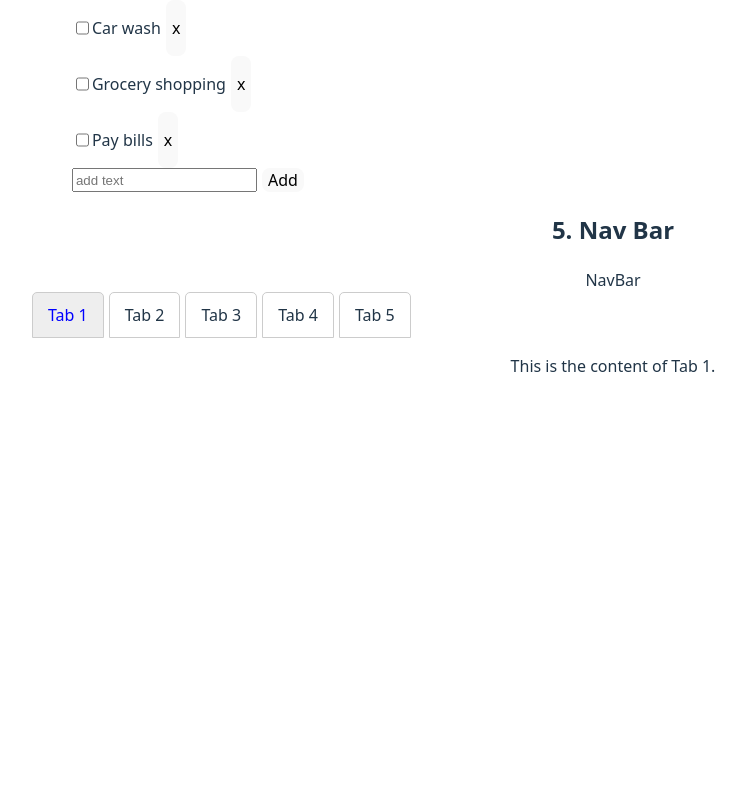
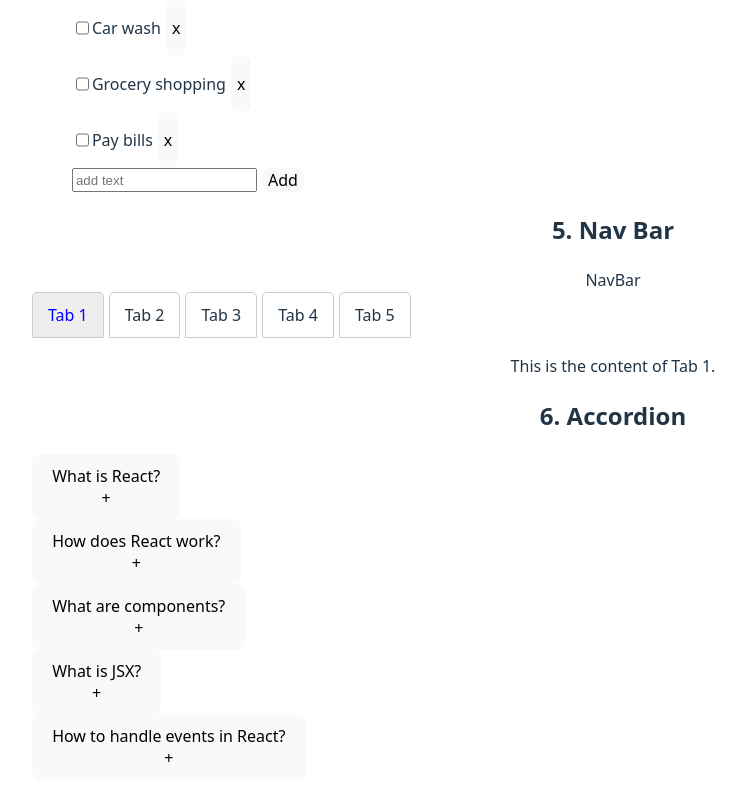
Before and after one commit to sachingupta/react-2025, a React (Vite) app: page / in a window 1280 px wide. Shown: the part 1192-1992 px from the top of the page, without its empty margins (27-772 px from the left). Before the commit the page ends 1618 px from the top, so only its background shows below. Built offline with nearby package versions, Linux system fonts and the light colour scheme.

Commit message:
adding accordion component\

```diff
--- a/src/App.tsx
+++ b/src/App.tsx
@@ -5,6 +5,7 @@ import {MyButton} from './MyButton';
 import { FilterableProductTable } from './FilterableProductTable';
 import { ToDoApp } from './ToDoApp';
 import { NavBar } from './components/NavBar';
+import { Accordion } from './components/Accordion';
 
 function App() {
   const [globalCount, setGlobalCount] = useState(0);
@@ -27,6 +28,8 @@ function App() {
       <ToDoApp/>
       <h2>5. Nav Bar</h2>
       <NavBar/>
+      <h2>6. Accordion</h2>
+      <Accordion/>
     </>
   )
 }
--- /dev/null
+++ b/src/components/Accordion.css
@@ -0,0 +1,3 @@
+.accordion-item {
+    display: flex;
+}
--- /dev/null
+++ b/src/components/Accordion.tsx
@@ -0,0 +1,52 @@
+import { useState } from 'react';
+import './Accordion.css';
+
+const items = [
+    {
+      title: "What is React?",
+      content: "React is a JavaScript library for building user interfaces.",
+    },
+    {
+      title: "How does React work?",
+      content: "React creates a virtual DOM that it updates efficiently.",
+    },
+    {
+      title: "What are components?",
+      content: "Components are independent and reusable bits of code. They serve the same purpose as JavaScript functions, but work in isolation and return HTML.",
+    },
+    {
+      title: "What is JSX?",
+      content: "JSX is a syntax extension to JavaScript. It is used with React to describe what the UI should look like.",
+    },
+    {
+      title: "How to handle events in React?",
+      content: "Events are handled using camelCase naming convention and event handlers are passed as functions.",
+    },
+  ];
+
+export function Accordion() {
+  const [expandedIndex, setExpandedIndex] = useState(null);
+
+  const toggleItem = (index) => {
+    if (index === expandedIndex) {
+      setExpandedIndex(null);
+    } else {
+      setExpandedIndex(index);
+    }
+  };
+
+  return (
+    <div>
+      {items.map((item, index) => {
+        const isActive = expandedIndex === index;
+        return (
+        <div key={index}>
+            <div className='accordion-item'>
+          <button onClick={() => toggleItem(index)}>{item.title}  <div>{isActive ? '-' : '+'}</div></button>
+          </div>
+          {index === expandedIndex && <div>{item.content}</div>}
+        </div>
+      )})}
+    </div>
+  );
+}
```
